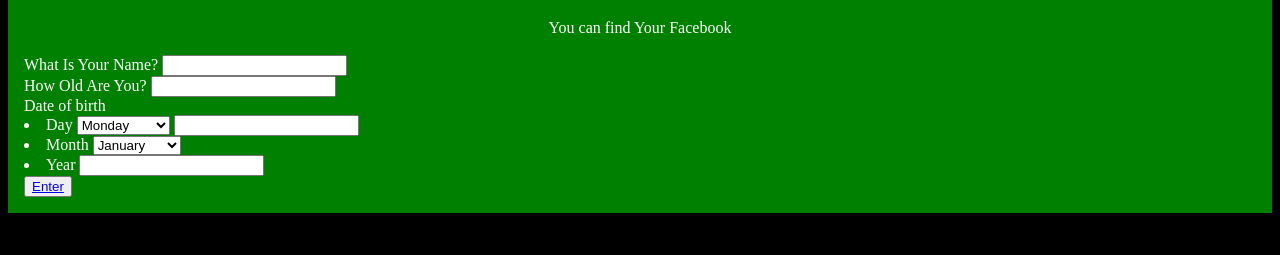
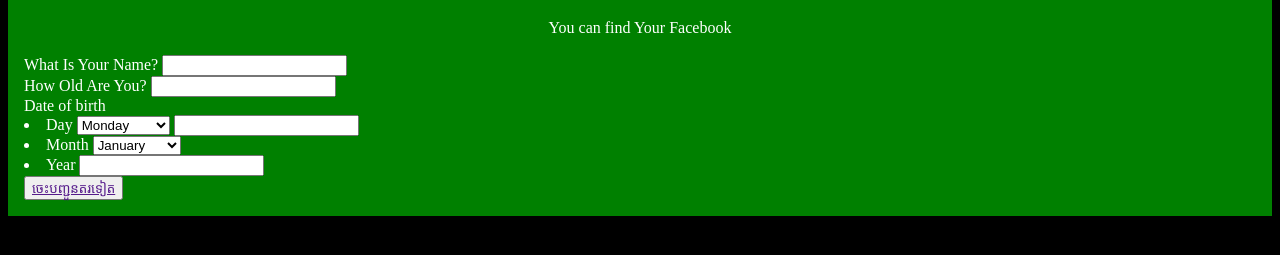
Before and after one commit to laykimchhi/kimchhi, a plain HTML site: page index.html in a window 1280 px wide. Shown: the part 103-358 px from the top of the page. Drawn offline with Linux system fonts and the light colour scheme.

Commit message:
Add files via upload

```diff
--- a/index.html
+++ b/index.html
@@ -47,7 +47,7 @@
       Year
       <input type="number">
     </li><button>
-      <a href="https://www.facebook.com/profile.php?id=61550344692716&mibextid=LQQJ4d">Enter</a>
+      <a href="">ចេះបញ្ជួនតរទៀត</a>
     </button>
 
 
```
